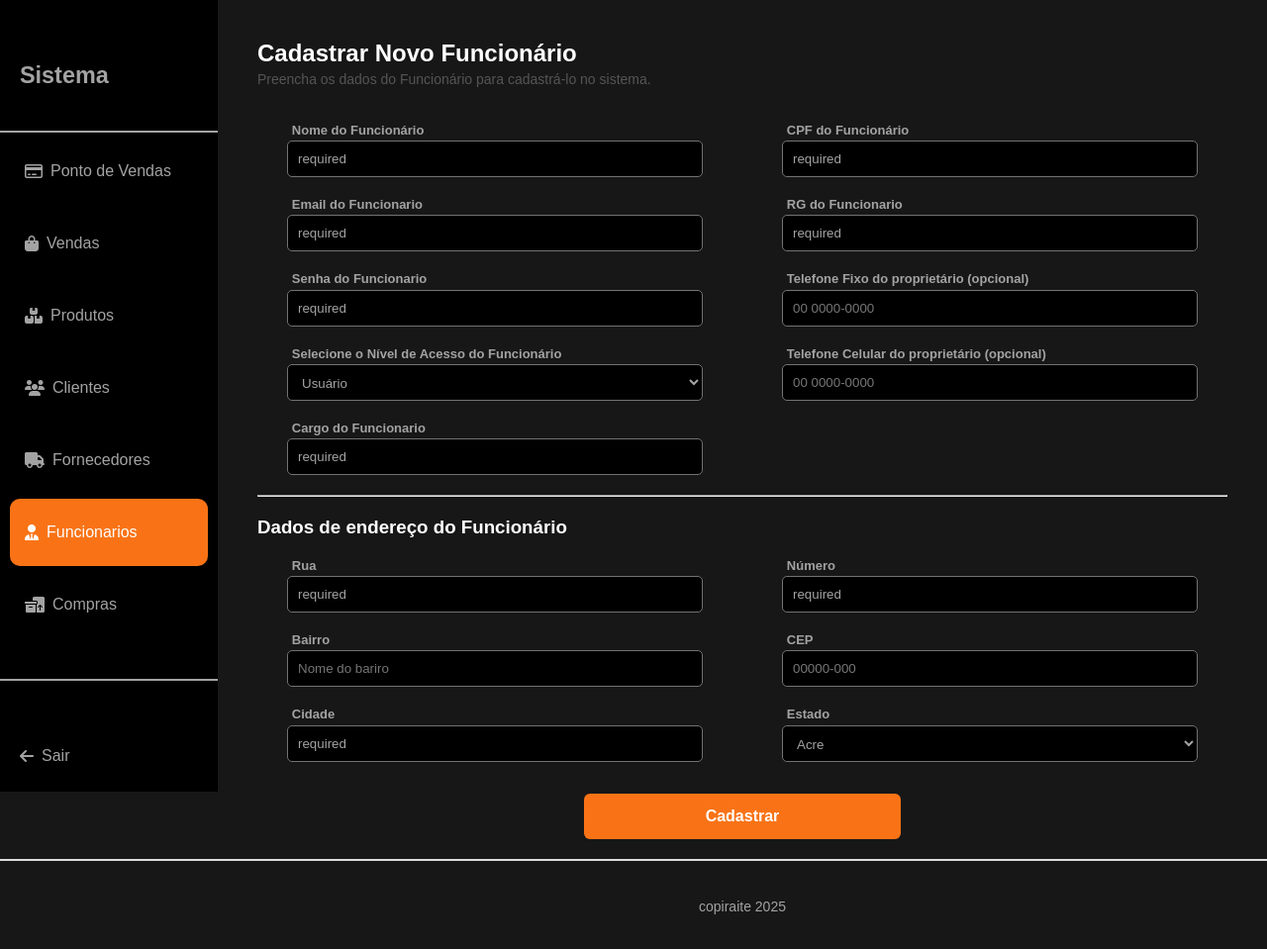
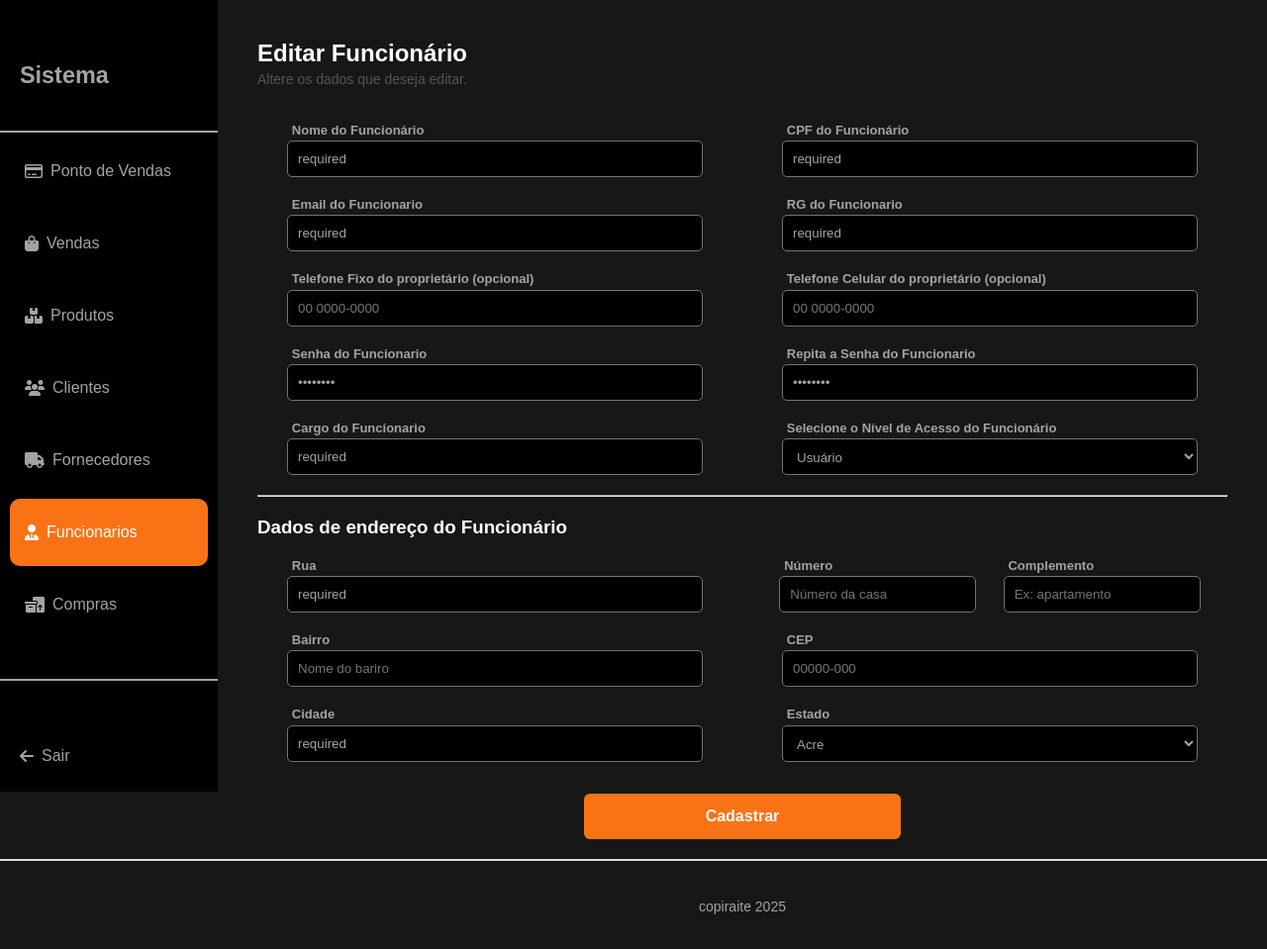
Before and after one commit to Grupo-MCR/refatoracao_sistema_legado, a Django app: template sistema_vendas/funcionarios/templates/editarFuncionario.html in a window 1280 px wide. Shown: the whole page at 99% size. Run offline with Django 3.2, Linux system fonts and the light colour scheme; the template is opened without the code that fills it, so the values that code supplies are empty.

Commit message:
fix: correções e adaptações na página de editar funcionário e sua estilização

```diff
--- a/sistema_vendas/funcionarios/static/css/editarFuncionario.css
+++ b/sistema_vendas/funcionarios/static/css/editarFuncionario.css
@@ -159,17 +159,24 @@ form {
   grid-template-areas:
     "nome cpf"
     "email rg"
-    "senha telefone"
-    "nvacesso celular"
-    "cargo ."
+    "telefone celular"
+    "senha senhaval"
+    "cargo nvacesso"
     "line line"
 	"endereco endereco"
-	"rua numero"
-	"loteamento CEP"
+	"rua sbd"
+	"bairro cep"
 	"cidade estado"
 	"botao botao";
   grid-template-columns: 1fr 1fr;
   gap: 20px;
+}
+
+#splitAssDiv {
+    grid-area: sbd;
+    display: flex;
+    flex-direction: row;
+    justify-content: space-evenly;
 }
 
 form h2 {
@@ -179,6 +186,7 @@ form h2 {
 form h3 {
     color: #ffffff;
 }
+
 
 #nomeFuncionarioDiv {
   grid-area: nome;
@@ -208,6 +216,10 @@ form h3 {
     grid-area: senha;
 }
 
+#senhaValidationFuncionarioDiv {
+    grid-area: senhaval
+}
+
 #telefoneFuncionarioDiv {
 	grid-area: telefone;
 }
@@ -230,14 +242,20 @@ form h3 {
 
 #numeroFuncionarioDiv {
     grid-area: numero;
+    max-width: 210px;
+}
+
+#complementoFuncionarioDiv {
+    grid-area: complemento;
+    max-width: 210px;
 }
 
 #bairroFuncionarioDiv {
-    grid-area: loteamento;
+    grid-area: bairro;
 }
 
 #cepFuncionarioDiv {
-    grid-area: CEP;
+    grid-area: cep;
 }
 
 #cidadeFuncionarioDiv {
--- a/sistema_vendas/funcionarios/templates/editarFuncionario.html
+++ b/sistema_vendas/funcionarios/templates/editarFuncionario.html
@@ -74,11 +74,12 @@
     <main>
 
         <header>
-            <h2>Cadastrar Novo Funcionário</h2>
-            <p class="sub">Preencha os dados do Funcionário para cadastrá-lo no sistema.</p>
+            <h2>Editar Funcionário</h2>
+            <p class="sub">Altere os dados que deseja editar.</p>
         </header>
 
         <form onsubmit="mandarFuncionario(event)" id="cadFuncionario">
+            {% csrf_token %}
 
             <div id="nomeFuncionarioDiv" class="inputDiv">
                 <label>Nome do Funcionário</label>
@@ -102,7 +103,12 @@
 
             <div id="senhaFuncionarioDiv" class="inputDiv">
                 <label>Senha do Funcionario</label>
-                <input type"text" name="senha" id="senhaFuncionarioInput" class="funcionarioInput"  placeholder="senha" value={{senha}} required>
+                <input type="password" name="senha" id="senhaFuncionarioInput" class="funcionarioInput"  placeholder="senha" value={{senha}} required>
+            </div>
+
+            <div id="senhaValidationFuncionarioDiv" class="inputDiv">
+                <label>Repita a Senha do Funcionario</label>
+                <input type="password" name="senha" id="senhaValidationFuncionarioInput" class=""  placeholder="senha" value={{senha}} required>
             </div>
 
             <div id="telefoneFuncionarioDiv" class="inputDiv">
@@ -112,7 +118,7 @@
 
             <div id="nivelAcessoSelect" class="inputDiv">
                 <label>Selecione o Nível de Acesso do Funcionário</label>
-                <select type="text" id="nivelAcessoFuncionarioInput" name="nivelAcessoSelect" class="funcionarioInput" value="{{nvacesso}}">
+                <select type="text" id="nivelAcessoFuncionarioInput" name="nivelAcesso" class="funcionarioInput" value="{{nvacesso}}">
                     <option value="0">Usuário</option>
                     <option value="1">Adminstrador</option>
                 </select>
@@ -137,19 +143,28 @@
                 <input type="text" name="rua" id="ruaFuncionarioInput" class="funcionarioInput" placeholder="Nome da rua" value={{rua}} required>
             </div>
 
-            <div id="numeroFuncionarioDiv" class="inputDiv">
-                <label>Número</label>
-                <input type="text" name="numero" id="numeroFuncionarioInput" class="funcionarioInput" placeholder="Número da casa" value={{numero}} required>
+            <div id="splitAssDiv">
+
+                <div id="numeroFuncionarioDiv" class="inputDiv">
+                    <label>Número</label>
+                    <input type="text" name="numero" id="numeroFuncionarioInput" class="funcionarioInput halfInput" placeholder="Número da casa" value="{{numero}}" required>
+                </div>
+
+                <div id="complementoFuncionarioDiv" class="inputDiv">
+                    <label>Complemento</label>
+                    <input type="text" name="complemento" id="complementoFuncionarioInput" class="funcionarioInput halfInput" placeholder="Ex: apartamento" value="{{complemento}}">
+                </div>
+
             </div>
 
             <div id="bairroFuncionarioDiv" class="inputDiv">
                 <label>Bairro</label>
-                <input type="text" name="loteamento" id="bairroFuncionarioInput" class="funcionarioInput" placeholder="Nome do bariro" value="{{bairro}}" required>
+                <input type="text" name="bairro" id="bairroFuncionarioInput" class="funcionarioInput" placeholder="Nome do bariro" value="{{bairro}}" required>
             </div>
 
             <div id="cepFuncionarioDiv" class="inputDiv">
                 <label>CEP</label>
-                <input type="text" name="CEP" id="cepFuncionarioInput" class="funcionarioInput" placeholder="00000-000" value="{{cep}}" required>
+                <input type="text" name="cep" id="cepFuncionarioInput" class="funcionarioInput" placeholder="00000-000" value="{{cep}}" required>
             </div>
 
             <div id="cidadeFuncionarioDiv" class="inputDiv">
@@ -200,5 +215,7 @@
     <footer>
         copiraite 2025
     </footer>
+
+    <script src="{% static 'js\editarFuncionario.js' %}"></script>
 </body>
 </html>
```
